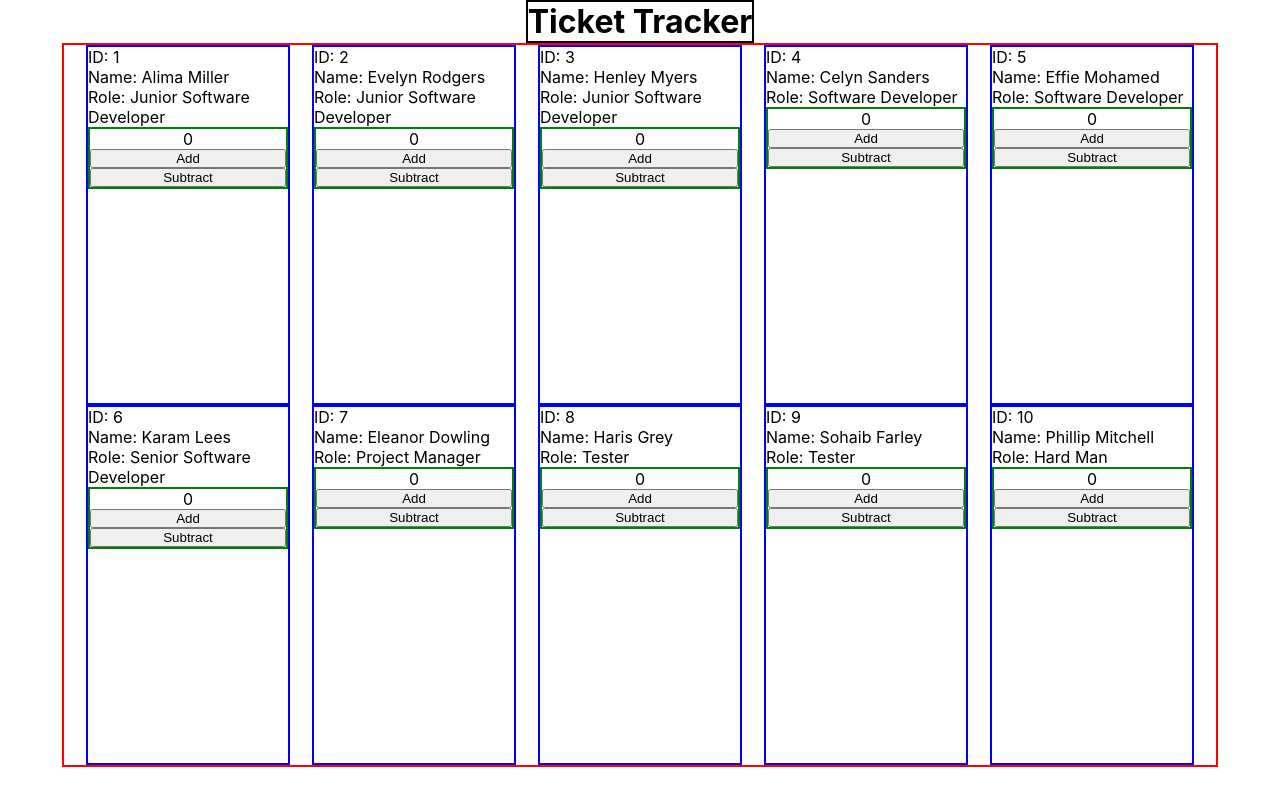
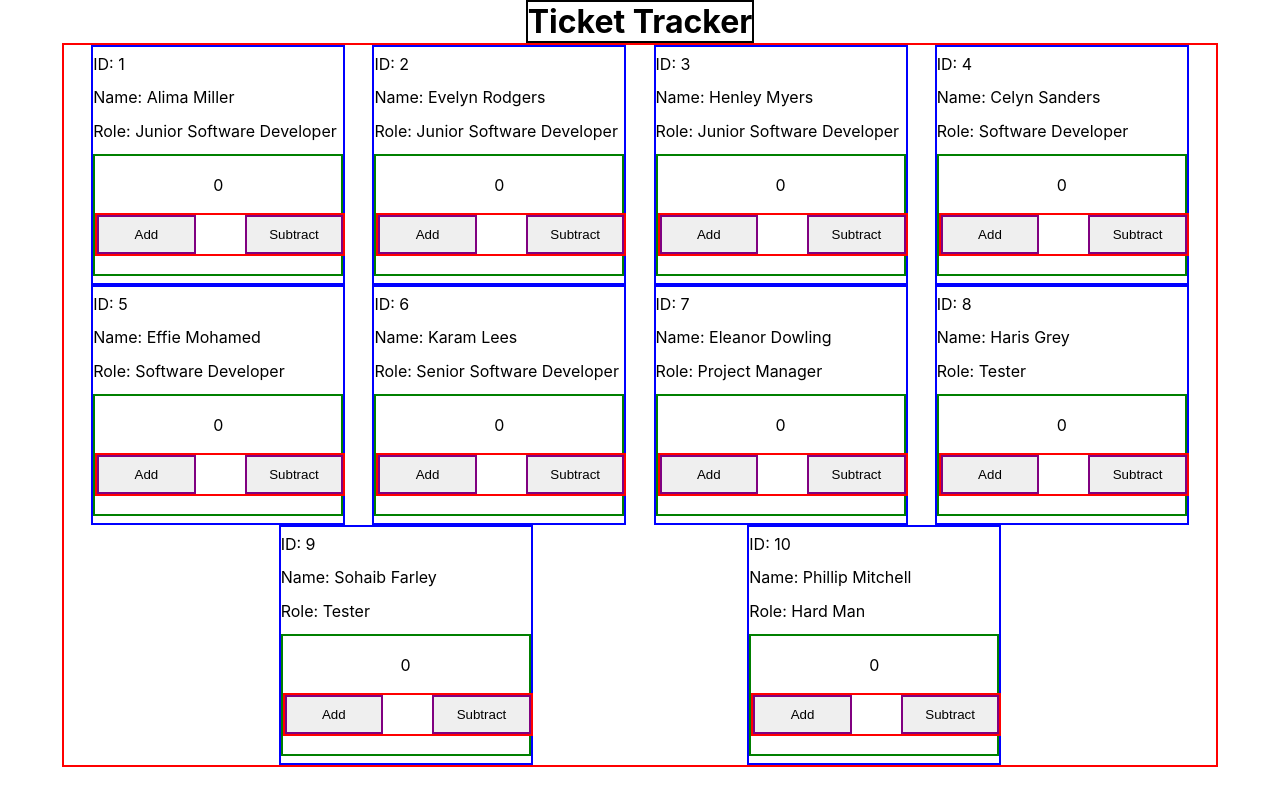
Before and after one commit to Zain-Ashfaq/ticket-manager, a React (Create React App) app in the folder ticket-manager-app/: page / in a window 1280 px wide. Built offline with nearby package versions, Linux system fonts and the light colour scheme.

Commit message:
Styled button to resemble spec pic

```diff
--- a/ticket-manager-app/src/components/TrackerTile.jsx
+++ b/ticket-manager-app/src/components/TrackerTile.jsx
@@ -9,12 +9,9 @@ const TrackerTiles = ({ teamsArray }) => {
   const [counter, setCounter] = useState(0);
 
   const addCounter = () => {
-    console.log("yes");
     setCounter(counter + 1);
   };
   const subtractCounter = () => {
-    console.log("yes");
-
     counter <= 0 ? setCounter(counter - 0) : setCounter(counter - 1);
   };
 
@@ -24,10 +21,19 @@ const TrackerTiles = ({ teamsArray }) => {
         <p>ID: {teamsArray.id}</p>
         <p>Name: {teamsArray.name}</p>
         <p>Role: {teamsArray.role}</p>
-        <div className="test">
+        <div className="counter-container">
           <p>{counter}</p>
-          <button onClick={addCounter}>Add</button>
-          <button onClick={subtractCounter}>Subtract</button>
+          <div className="test">
+            <button className="counter-container__button" onClick={addCounter}>
+              Add
+            </button>
+            <button
+              className="counter-container__button"
+              onClick={subtractCounter}
+            >
+              Subtract
+            </button>
+          </div>
         </div>
       </div>
     </>
--- a/ticket-manager-app/src/components/TrackerTile.scss
+++ b/ticket-manager-app/src/components/TrackerTile.scss
@@ -1,10 +1,31 @@
-.test {
+.counter-container {
   display: flex;
   flex-direction: column;
+  justify-content: space-evenly;
   text-align: center;
+  height: 50%;
+
   border: 2px solid green;
+
+  .test {
+    display: flex;
+    justify-content: space-between;
+    align-items: center;
+    width: fit-content;
+    border: 2px solid red;
+    width: 100%;
+    height: 33%;
+    .counter-container__button {
+      border: 2px solid purple;
+      width: 40%;
+      height: 100%;
+    }
+  }
 }
 .individual-card {
-  width: 200px;
+  display: flex;
+  flex-direction: column;
+  width: 250px;
+  justify-content: space-around;
   border: 2px solid blue;
 }
```
